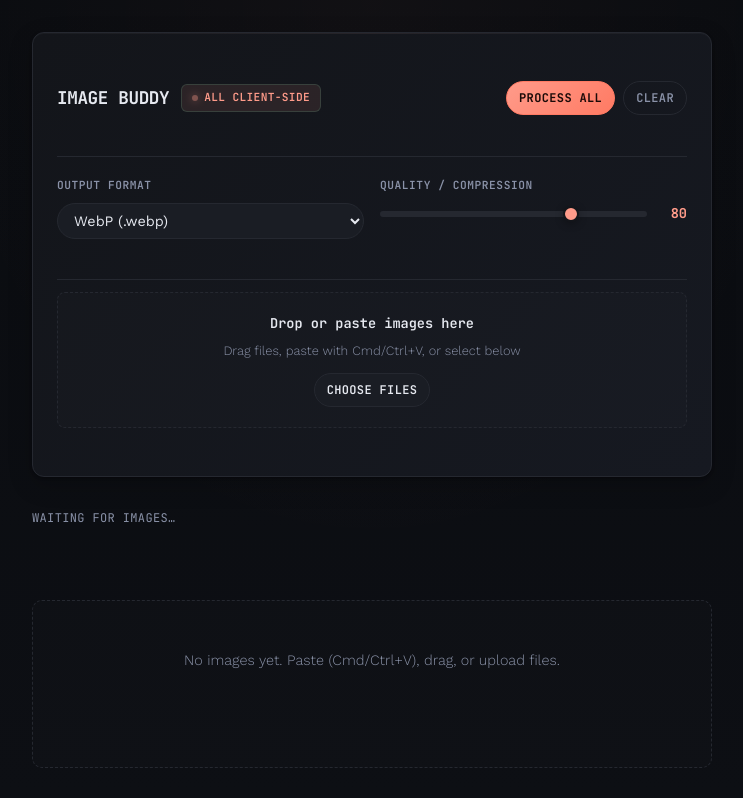
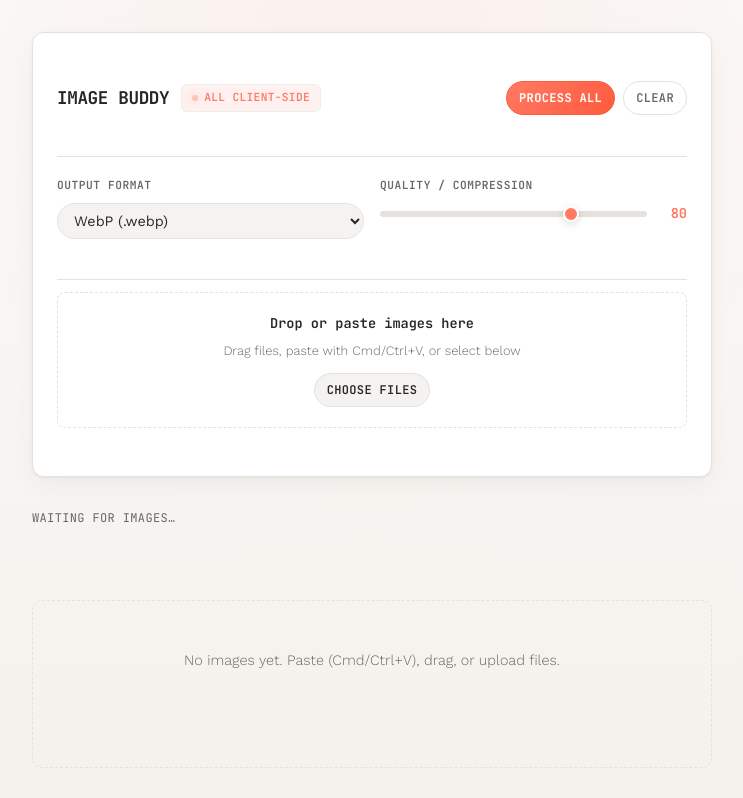
Before and after one commit to skrulling/image-buddy, a plain HTML site: page index.html in a window 1280 px wide. Shown: the whole page, without its empty margins (268-1011 px from the left). Drawn offline with nearby package versions, Linux system fonts and the light colour scheme.

Commit message:
Switch to light theme with warm beige background and coral accents

```diff
--- a/index.html
+++ b/index.html
@@ -8,17 +8,17 @@
     @import url('https://fonts.googleapis.com/css2?family=JetBrains+Mono:wght@400;600;700&family=Work+Sans:wght@300;400;600&display=swap');
 
     :root {
-      color-scheme: dark;
-      --bg: #0a0c10;
-      --panel: #13151a;
-      --card: #1a1d24;
-      --text: #e6e9f0;
-      --muted: #8a92a8;
-      --accent: #ff9b8a;
-      --accent-strong: #ff7a63;
-      --accent-dim: rgba(255, 155, 138, 0.1);
-      --border: #252830;
-      --danger: #ff6b6b;
+      color-scheme: light;
+      --bg: #faf8f6;
+      --panel: #ffffff;
+      --card: #f5f3f1;
+      --text: #2a2626;
+      --muted: #6b6566;
+      --accent: #ff7a63;
+      --accent-strong: #ff5a3d;
+      --accent-dim: rgba(255, 122, 99, 0.1);
+      --border: #e6e1dd;
+      --danger: #ff5a3d;
     }
 
     * {
@@ -31,8 +31,8 @@
       margin: 0;
       min-height: 100vh;
       background:
-        radial-gradient(ellipse at 50% 0%, rgba(255, 155, 138, 0.03), transparent 50%),
-        linear-gradient(180deg, var(--bg) 0%, #0d0f14 100%);
+        radial-gradient(ellipse at 50% 0%, rgba(255, 122, 99, 0.06), transparent 50%),
+        linear-gradient(180deg, var(--bg) 0%, #f5f1ed 100%);
       color: var(--text);
       font-family: 'Work Sans', -apple-system, BlinkMacSystemFont, sans-serif;
       font-weight: 300;
@@ -57,16 +57,15 @@
 
     /* UNIFIED CONTROL PANEL */
     .control-panel {
-      background: linear-gradient(135deg, var(--panel) 0%, #161921 100%);
+      background: var(--panel);
       border: 1px solid var(--border);
       border-radius: 12px;
       padding: 24px;
       display: grid;
       gap: 20px;
       box-shadow:
-        0 1px 3px rgba(0, 0, 0, 0.3),
-        0 8px 24px rgba(0, 0, 0, 0.2),
-        inset 0 1px 0 rgba(255, 255, 255, 0.03);
+        0 1px 3px rgba(0, 0, 0, 0.05),
+        0 8px 24px rgba(0, 0, 0, 0.04);
       position: relative;
       overflow: hidden;
     }
@@ -207,7 +206,7 @@
       background: var(--accent);
       cursor: pointer;
       border: 2px solid var(--panel);
-      box-shadow: 0 2px 8px rgba(0, 0, 0, 0.3);
+      box-shadow: 0 2px 8px rgba(0, 0, 0, 0.15);
       transition: transform 120ms ease;
     }
 
@@ -222,7 +221,7 @@
       background: var(--accent);
       cursor: pointer;
       border: 2px solid var(--panel);
-      box-shadow: 0 2px 8px rgba(0, 0, 0, 0.3);
+      box-shadow: 0 2px 8px rgba(0, 0, 0, 0.15);
       transition: transform 120ms ease;
     }
 
@@ -332,7 +331,7 @@
 
     button.primary {
       background: linear-gradient(135deg, var(--accent) 0%, var(--accent-strong) 100%);
-      color: #1a0a08;
+      color: #ffffff;
       border-color: var(--accent-strong);
       font-weight: 700;
     }
@@ -391,14 +390,14 @@
 
     .card:hover {
       border-color: var(--accent);
-      box-shadow: 0 4px 16px rgba(0, 0, 0, 0.2);
+      box-shadow: 0 4px 16px rgba(0, 0, 0, 0.08);
       transform: translateY(-2px);
     }
 
     .thumb {
       width: 100%;
       height: 200px;
-      background: var(--panel);
+      background: var(--card);
       border-radius: 6px;
       overflow: hidden;
       display: grid;
```
